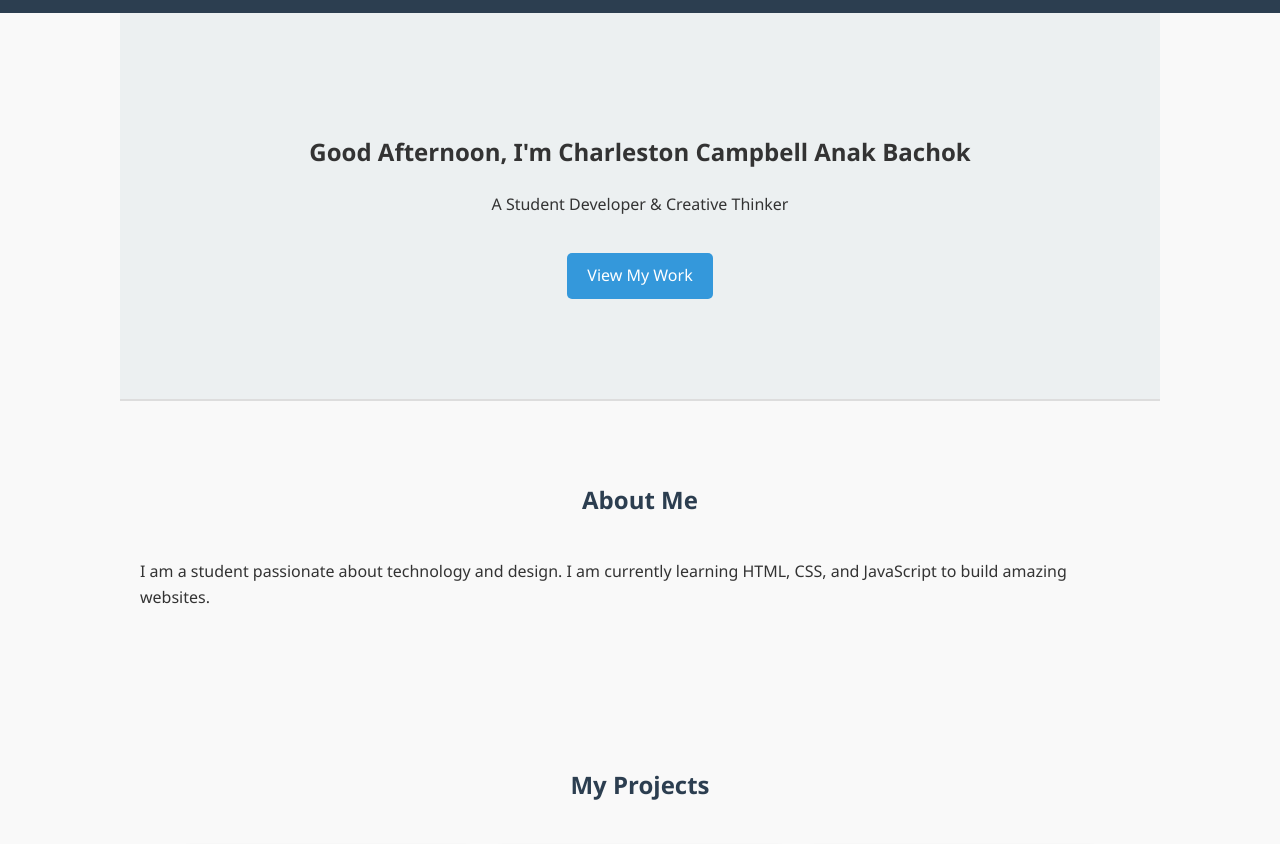
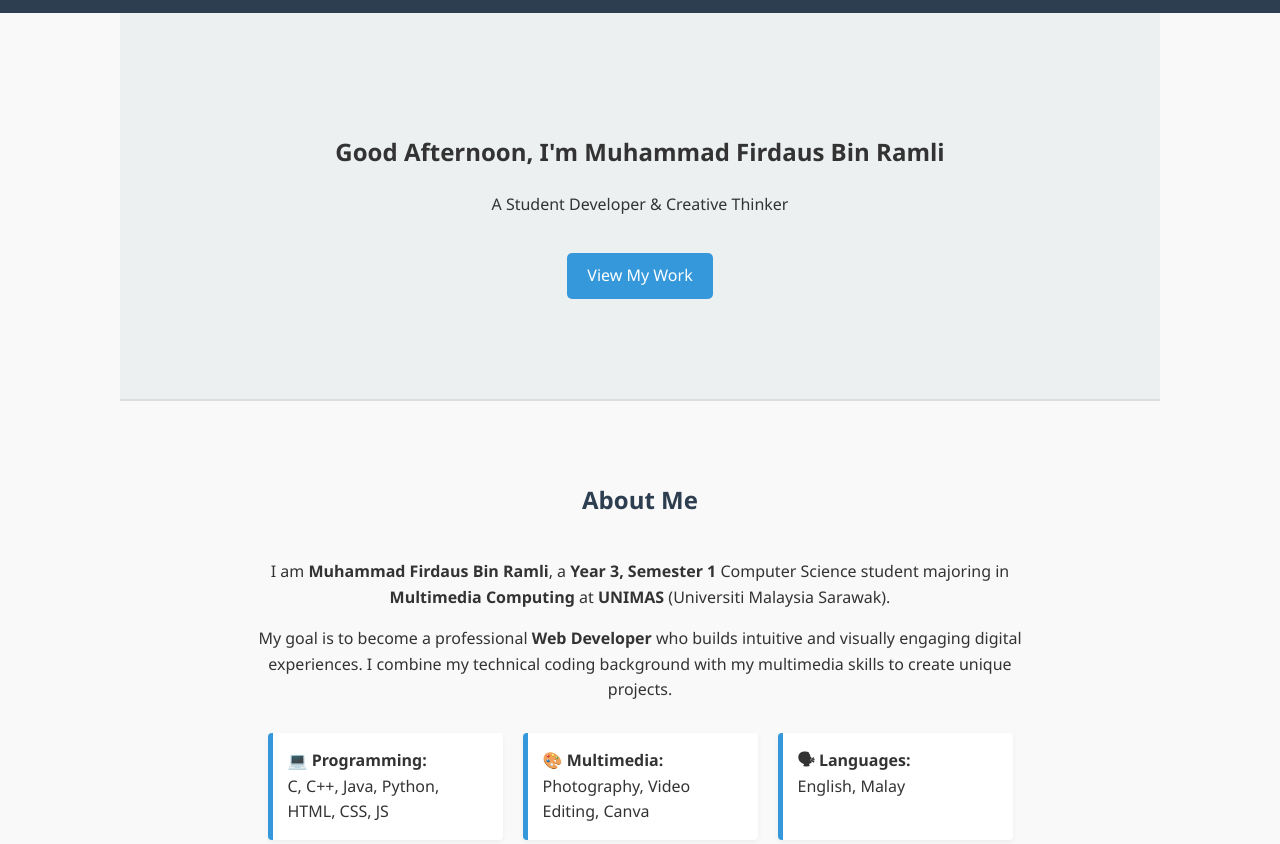
Before and after one commit to tonn6767-cmd/my-portfolio, a plain HTML site: page index.html in a window 1280 px wide. Shown: the part 57-901 px from the top of the page. Drawn offline with Linux system fonts and the light colour scheme.

Commit message:
Add files via upload

```diff
--- a/index.html
+++ b/index.html
@@ -3,7 +3,7 @@
 <head>
     <meta charset="UTF-8">
     <meta name="viewport" content="width=device-width, initial-scale=1.0">
-    <title>Charleston's Portfolio</title>
+    <title>Firdaus's Portfolio</title>
     <link rel="stylesheet" href="style.css">
 </head>
 <body>
@@ -22,7 +22,7 @@
 
     <section id="home">
         <div class="home-content">
-            <h1>Hi, I'm Charleston Campbell Anak Bachok</h1>
+            <h1>Hi, I'm Muhammad Firdaus Bin Ramli</h1>
             <p>A Student Developer & Creative Thinker</p>
             <a href="#projects" class="btn">View My Work</a>
         </div>
@@ -30,7 +30,39 @@
 
     <section id="about">
         <h2>About Me</h2>
-        <p>I am a student passionate about technology and design. I am currently learning HTML, CSS, and JavaScript to build amazing websites.</p>
+
+        <div class="about-content">
+            <p>
+                I am <strong>Muhammad Firdaus Bin Ramli</strong>, a <strong>Year 3, Semester 1</strong>
+                Computer Science student majoring in <strong>Multimedia Computing</strong> at
+                <strong>UNIMAS</strong> (Universiti Malaysia Sarawak).
+            </p>
+
+            <p style="margin-top: 15px; margin-bottom: 25px;">
+                My goal is to become a professional <strong>Web Developer</strong> who builds intuitive
+                and visually engaging digital experiences. I combine my technical coding background
+                with my multimedia skills to create unique projects.
+            </p>
+
+            <div class="skills-grid">
+
+                <div class="skill-item">
+                    <strong>💻 Programming:</strong><br>
+                    C, C++, Java, Python, HTML, CSS, JS
+                </div>
+
+                <div class="skill-item">
+                    <strong>🎨 Multimedia:</strong><br>
+                    Photography, Video Editing, Canva
+                </div>
+
+                <div class="skill-item">
+                    <strong>🗣 Languages:</strong><br>
+                    English, Malay
+                </div>
+
+            </div>
+        </div>
     </section>
 
     <section id="projects">
@@ -39,17 +71,17 @@
 
             <div class="project-card">
                 <h3>Library System</h3>
-                <p>A management system to track books and borrowers effectively.</p>
+                <p>A management system to track books, borrowers, and overdue fines effectively.</p>
             </div>
 
             <div class="project-card">
                 <h3>Calculator App</h3>
-                <p>A fully functional calculator built to perform mathematical operations.</p>
+                <p>A fully functional calculator built to perform mathematical operations with a clean UI.</p>
             </div>
 
             <div class="project-card">
                 <h3>Personal Blog</h3>
-                <p>A personal website to share thoughts, articles, and updates.</p>
+                <p>A personal website designed to share thoughts, articles, and updates with the world.</p>
             </div>
 
         </div>
@@ -65,7 +97,7 @@
     </section>
 
     <footer>
-        <p>&copy; 2025 Charleston Campbell Anak Bachok. Built with HTML, CSS & JS.</p>
+        <p>&copy; 2025 Muhammad Firdaus Bin Ramli. Built with HTML, CSS & JS.</p>
     </footer>
 
     <script src="script.js"></script>
--- a/style.css
+++ b/style.css
@@ -1,6 +1,6 @@
 /* 1. GLOBAL STYLES */
 html {
-    scroll-behavior: smooth; /* Smooth scrolling when clicking links */
+    scroll-behavior: smooth;
 }
 
 body {
@@ -17,7 +17,7 @@ header {
     background-color: #2c3e50;
     color: white;
     padding: 1rem 2rem;
-    position: sticky; /* Keeps nav bar at top when scrolling */
+    position: sticky;
     top: 0;
     z-index: 1000;
 }
@@ -51,7 +51,7 @@ nav {
 }
 
 .nav-links a:hover {
-    color: #3498db; /* Blue color on hover */
+    color: #3498db;
 }
 
 /* 3. SECTIONS GENERAL */
@@ -85,11 +85,36 @@ h2 {
     margin-top: 20px;
 }
 
-/* 5. PROJECTS GRID */
+/* 5. ABOUT SECTION (New Styles) */
+.about-content {
+    text-align: center;
+    max-width: 800px;
+    margin: 0 auto;
+}
+
+.skills-grid {
+    display: flex;
+    justify-content: center;
+    gap: 20px;
+    flex-wrap: wrap; /* Allows boxes to stack on mobile */
+    margin-top: 30px;
+    text-align: left;
+}
+
+.skill-item {
+    background-color: white;
+    border-left: 5px solid #3498db; /* Blue accent bar */
+    padding: 15px;
+    border-radius: 4px;
+    width: 200px;
+    box-shadow: 0 2px 5px rgba(0,0,0,0.05);
+}
+
+/* 6. PROJECTS GRID */
 .project-container {
     display: flex;
     justify-content: center;
-    flex-wrap: wrap; /* Allows cards to wrap on small screens */
+    flex-wrap: wrap;
     gap: 20px;
 }
 
@@ -100,9 +125,14 @@ h2 {
     padding: 20px;
     width: 250px;
     box-shadow: 0 2px 5px rgba(0,0,0,0.1);
+    transition: transform 0.2s;
 }
 
-/* 6. CONTACT FORM */
+.project-card:hover {
+    transform: translateY(-5px); /* Tiny lift effect */
+}
+
+/* 7. CONTACT FORM */
 #contactForm {
     display: flex;
     flex-direction: column;
@@ -132,7 +162,7 @@ button[type="submit"]:hover {
     background-color: #219150;
 }
 
-/* 7. FOOTER */
+/* 8. FOOTER */
 footer {
     background-color: #333;
     color: white;
@@ -140,3 +170,14 @@ footer {
     padding: 20px;
     margin-top: 50px;
 }
+
+/* MOBILE RESPONSIVENESS */
+@media (max-width: 600px) {
+    .nav-links {
+        display: none; /* In a real project we'd use a hamburger menu, but this keeps it simple */
+    }
+
+    nav {
+        justify-content: center;
+    }
+}
```
